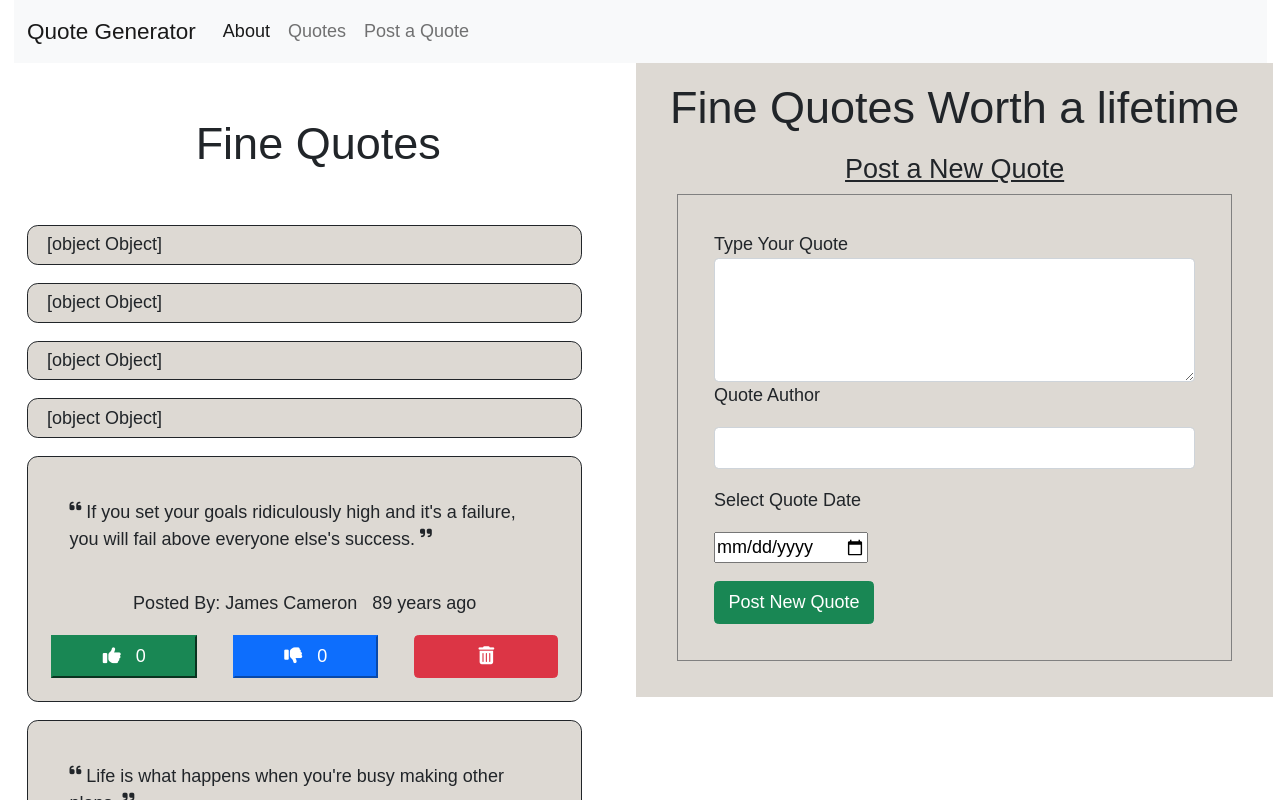
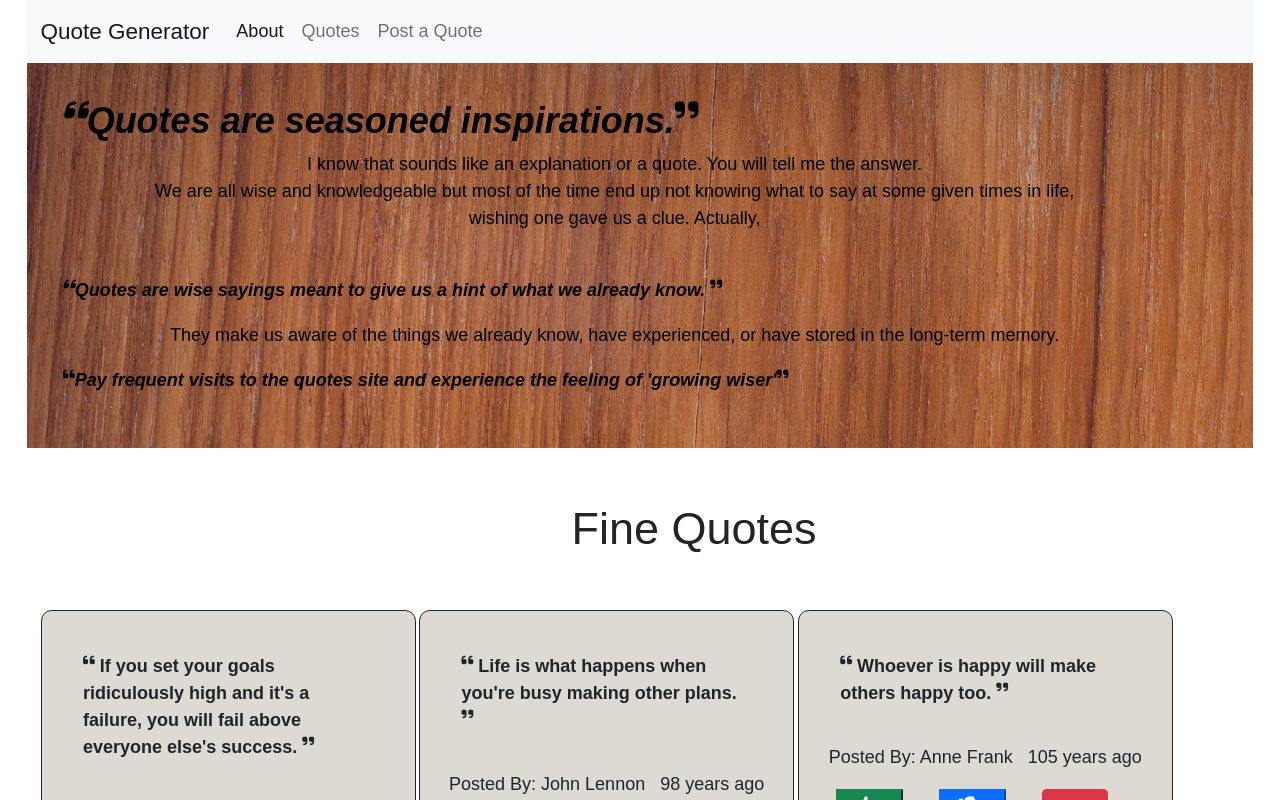
Before and after one commit to MainaAlexM/Quotes, an Angular app: page / in a window 1280 px wide. Shown: the top 800 px of the page. Built offline with nearby package versions, Linux system fonts and the light colour scheme.

Commit message:
add intro information on quotes

```diff
--- a/src/app/app.component.css
+++ b/src/app/app.component.css
@@ -0,0 +1,3 @@
+.boddy{
+    background-image: url(src/assets/quotes.jpg);
+}
--- a/src/app/app.component.html
+++ b/src/app/app.component.html
@@ -1,4 +1,5 @@
 <div class="container-fluid">
     <app-nav-bar></app-nav-bar>
-<app-quote-block></app-quote-block>
+    <app-intro id="about"></app-intro>
+<app-quote-block id="quotes"></app-quote-block>
 </div>
--- a/src/app/app.module.ts
+++ b/src/app/app.module.ts
@@ -11,6 +11,7 @@
 import { CommonModule } from '@angular/common';
 import { FormsModule }   from '@angular/forms';
 import { NavBarComponent } from './nav-bar/nav-bar.component';
+import { IntroComponent } from './intro/intro.component';
 
 @NgModule({
   declarations: [
@@ -20,7 +21,8 @@
     DatingPipe,
     TopQuoteDirective,
     CiteFormComponent,
-    NavBarComponent
+    NavBarComponent,
+    IntroComponent
   ],
   imports: [
     BrowserModule,
--- /dev/null
+++ b/src/app/intro/intro.component.css
@@ -0,0 +1,16 @@
+.de-quotes{
+    text-align:start;
+    font-style: italic;
+    font-weight: 700;
+}
+.normal-text{
+    width: 80%;
+    margin-left: 5rem;
+    text-align: center;
+}
+.intro{
+    background-image: url(src/assets/quotes.jpg);
+    color: black;
+    padding: 2rem;
+    /* height: 60vh; */
+}
--- /dev/null
+++ b/src/app/intro/intro.component.html
@@ -0,0 +1,10 @@
+<div class="intro container-fluid">
+    <h2 class="de-quotes"><sup><i class="fa-solid fa-quote-left fa-1x de-quotes"></i></sup>Quotes are seasoned inspirations.<sup><i class="fa-solid fa-quote-right fa-1x"></i></sup></h2>
+    <p class="normal-text">I know that sounds like an explanation or a quote. You will tell me the answer. <br> We are all wise and knowledgeable but most of the time end up not knowing  what to say at some given times in life, wishing one gave us a clue. Actually, </p>
+
+    <p class=" de-quotes"> <br> <sup><i class="fa-solid fa-quote-left fa-1x de-quotes"></i></sup>Quotes are wise sayings meant to give us a hint of what we already know. <sup><i class="fa-solid fa-quote-right fa-1x"></i></sup></p>
+
+    <p class="normal-text">They make us aware of the things we already know, have experienced, or have stored in the long-term memory.</p>
+
+    <p class=" de-quotes"><sup><i class="fa-solid fa-quote-left fa-1x"></i></sup>Pay frequent visits to the quotes site and experience the feeling of <em>'growing wiser'<sup><i class="fa-solid fa-quote-right fa-1x"></i></sup></em></p>
+</div>
--- /dev/null
+++ b/src/app/intro/intro.component.ts
@@ -0,0 +1,15 @@
+import { Component, OnInit } from '@angular/core';
+
+@Component({
+  selector: 'app-intro',
+  templateUrl: './intro.component.html',
+  styleUrls: ['./intro.component.css']
+})
+export class IntroComponent implements OnInit {
+
+  constructor() { }
+
+  ngOnInit(): void {
+  }
+
+}
--- a/src/app/quote-block/quote-block.component.css
+++ b/src/app/quote-block/quote-block.component.css
@@ -22,18 +22,20 @@
     margin-right: 0.4rem;
 }
 .quote-part{
-    /* background-color: rgb(104, 60, 60); */
-    width: 100%;
+    min-width: 30%;
+    max-width: 32%;
     border: solid thin;
     border-radius: 0.6rem;
     padding: 0.3rem;
     float: none;
     margin-right: 0.2rem;
     background-color: rgb(221, 217, 211);
-    word-wrap: break-word;
 
 }
 #details{
     text-align: center;
     padding-top: 0.1rem;
 }
+.the-quote{
+    font-weight: 800;
+}
--- a/src/app/quote-block/quote-block.component.html
+++ b/src/app/quote-block/quote-block.component.html
@@ -1,33 +1,35 @@
 <div class="row page">
-    <div class="container fine col">
-        <div class="container-fluid quotes col">
+    <div class="container fine row">
+        <div class="container-fluid quotes row">
             <h1 class="m-5 text-center">Fine Quotes</h1>
 
                 <!-- displays the top quote -->
-            <div class="top-quote">
-                <ul class="quote-part row" *ngFor='let quote of quotes;let i = index'>
+            <!-- <div class="top-quote row">
+                <ul class="quote-part col" *ngFor='let quote of quotes;let i = index'>
                     <li *ngIf = 'isTop' > {{quote}}</li>
                 </ul>
-            </div>
+            </div> -->
 
-        <ul class="quote-part row" *ngFor='let quote of quotes;let i = index'>
+            <div class="quote-display row">
+                <ul class="quote-part col" *ngFor='let quote of quotes;let i = index'>
 
-            <li class="" style="padding: 2rem;"> <sup><i class="fa-solid fa-quote-left fa-1x"></i></sup>  {{quote.statement}} <sup><i class="fa-solid fa-quote-right fa-1x"></i></sup></li>
+                    <li class="the-quote" style="padding: 2rem;"> <sup><i class="fa-solid fa-quote-left fa-1x"></i></sup>  {{quote.statement}} <sup><i class="fa-solid fa-quote-right fa-1x"></i></sup></li>
 
                     <li id="details"> Posted By: {{quote.author}} &nbsp; {{quote.datePast|dating}}</li>
 
                     <app-quote-info class="" *ngIf='quote.statement' [quote]='quote'(isComplete) = 'deleteQuote($event,i)' ></app-quote-info>
                 </ul>
+            </div>
 
         </div>
 
 
     </div>
 
-    <div class=" form-row col">
+    <!-- <div class=" form-row col">
         <h1 class="m-3 text-center">Fine Quotes Worth a lifetime</h1>
         <app-cite-form (addQuote)="newQuotation($event)"></app-cite-form>
 
-    </div>
+    </div> -->
 
 </div>
--- a/src/app/quote-block/quote-info/quote-info.component.html
+++ b/src/app/quote-block/quote-info/quote-info.component.html
@@ -1,6 +1,5 @@
 
-<!-- <p>{{quotes}} </p> -->
-<div class="quote-details row">
+<div class="container-fluid quote-details row">
     <button class="btn-success m-3 col-xs col-sm col-md col-lg col-xl" (click)='upVote()'><i class="fa fa-thumbs-up" id="like"></i> &nbsp; {{quote.upvote}}</button>
     <button class="btn-primary m-3 col-xs col-sm col-md col-lg col-xl" (click)='downVote()'> <i class="fa fa-thumbs-down" id="dislike"></i> &nbsp; {{quote.downvote}}</button>
     <button class="btn btn-danger m-3 col-xs col-sm col-md col-lg col-xl" (click)="deleteItem(true)"><i class="fa fa-trash" id="delete"></i></button>
--- a/src/index.html
+++ b/src/index.html
@@ -12,7 +12,9 @@
 </head>
 <body>
 
-  <app-root></app-root>
+  <div class="container-fluid">
+    <app-root></app-root>
+  </div>
 
   <script src="https://cdn.jsdelivr.net/npm/popper.js@1.12.9/dist/umd/popper.min.js"
     integrity="sha384-ApNbgh9B+Y1QKtv3Rn7W3mgPxhU9K/ScQsAP7hUibX39j7fakFPskvXusvfa0b4Q" crossorigin="anonymous">
--- a/src/styles.css
+++ b/src/styles.css
@@ -3,3 +3,6 @@
     font-family: 'Poppins', sans-serif;
     font-size: large;
 }
+body{
+    width: 100%;
+}
```
Also changed, not shown: src/assets/Quotes.jpg (added), src/assets/quotes.jpg (added). Lines whose indentation alone changed are shown as unchanged.
